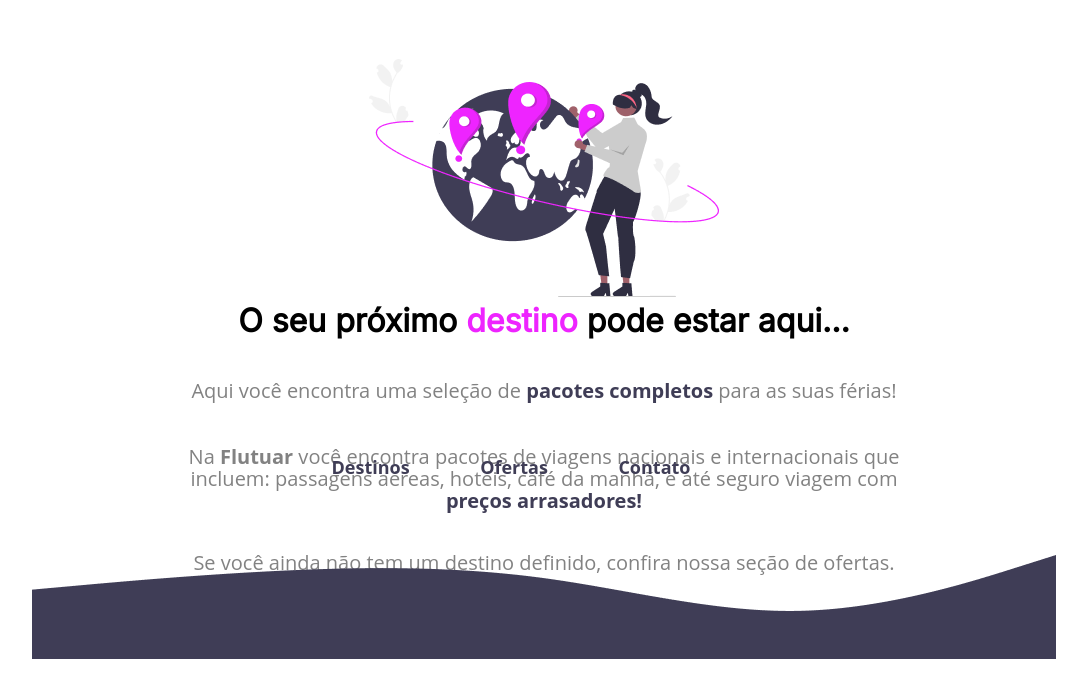
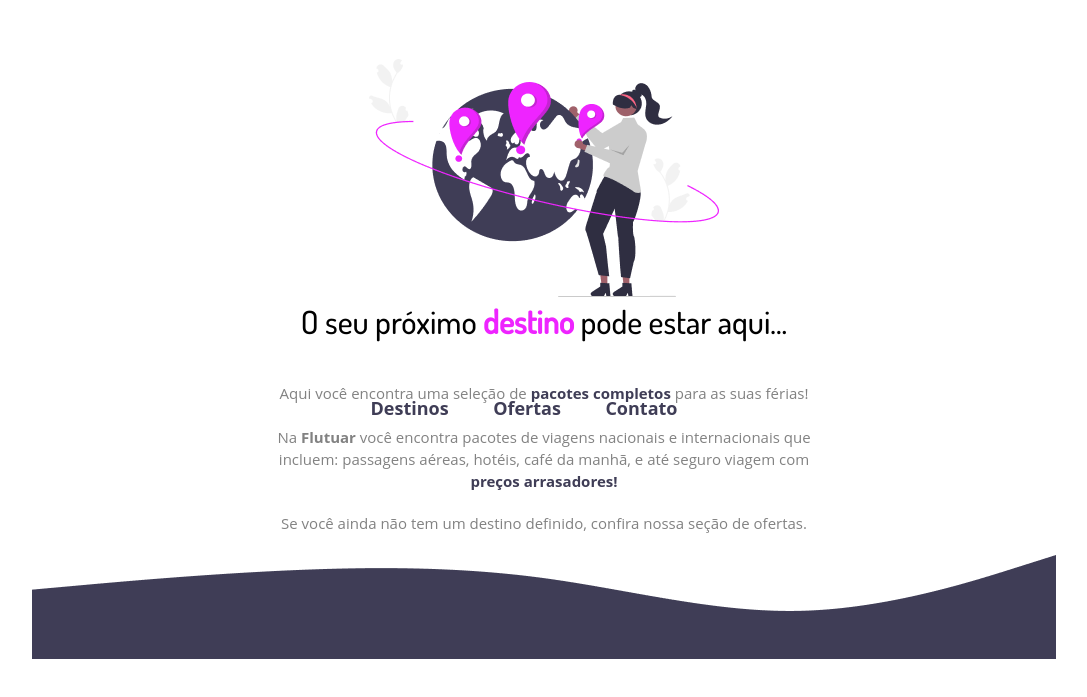
Before and after one commit to Guspato/Desafio-RocketSeat, a plain HTML site: page index.html in a window 1280 px wide. Shown: the part 141-838 px from the top of the page, without its empty margins (96-1183 px from the left). Drawn offline with Linux system fonts and the light colour scheme; a web font is replaced by a local one.

Commit message:
ajustes no css

```diff
--- a/index.html
+++ b/index.html
@@ -13,6 +13,9 @@
     <link rel="preconnect" href="https://fonts.googleapis.com">
     <link rel="preconnect" href="https://fonts.gstatic.com" crossorigin>
     <link href="https://fonts.googleapis.com/css2?family=Climate+Crisis&family=Inter:wght@300;400&display=swap" rel="stylesheet">
+    <link rel="preconnect" href="https://fonts.googleapis.com">
+    <link rel="preconnect" href="https://fonts.gstatic.com" crossorigin>
+    <link href="https://fonts.googleapis.com/css2?family=Dosis:wght@500&display=swap" rel="stylesheet">
   </head>
   <body>
     <div id="Hero">
@@ -27,13 +30,13 @@
         Aqui você encontra uma seleção de <span id="pacotes">pacotes completos</span> para as suas férias!
         <br>
         <br>
-        <br>
+
         <p>Na <strong>Flutuar</strong> você encontra pacotes de viagens nacionais e internacionais
         que <br> incluem: passagens aéreas, hotéis, café da manhã, e até seguro
         viagem com</p>
         <p><span id="preços">preços arrasadores!</span></p>
         <br>
-        <br>
+
 
         <p>Se você ainda não tem um destino definido, confira nossa seção de ofertas.
         </p>
--- a/style.css
+++ b/style.css
@@ -1,7 +1,6 @@
 
 body {
   background: #ffffff;
-  font-family: "Climate Crisis", cursive;
   font-family: "Inter", sans-serif;
   text-align: center;
   margin-top: 200px;
@@ -10,21 +9,29 @@ body {
   position: relative;
 }
 
+h1 {
+  font-size: 32px;
+font-family: "Dosis";
+font-weight: 500;
+
+}
+
 h1 span {
   color: #ee24ff;
   font-weight: bold;
+  font-family: "dosis";
+  font-weight: 32px;
 }
 
 p {
-  font-family: "Open Sans", cursive;
-  font-style: normal;
-  font-weight: 400;
-  font-size: 20px;
+  font-size: 15px;
+  font-family: "Open Sans";
   line-height: 22px;
 
   text-align: center;
 
   color: #828282;
+
 }
 
 #preços {
@@ -45,18 +52,27 @@ p {
   transform: translateX(-50%);
   bottom: 50px;
   text-align: center;
-  bottom: 100px;
-  margin-bottom: 0;
+  bottom: 160px;
 }
 
 #footer a {
-  font-family: "Open Sans", cursive;
-  font-style: normal;
-  margin-right: 66px;
+  color: #3F3D56;
+  text-align: center;
+  font-size: 15px;
+  font-family: Open Sans;
+  font-weight: 700;
+  line-height: 147.682%;
+
+  margin-right: 40px;
   text-decoration: none;
-  color: #3f3d56;
   font-size: 18px;
   box-sizing: border-box;
+}
+
+#footer a:hover {
+background: rgba(180, 178, 178, 0.531);
+transition-delay: 0.2s;
+
 }
 
 #wave {
```
